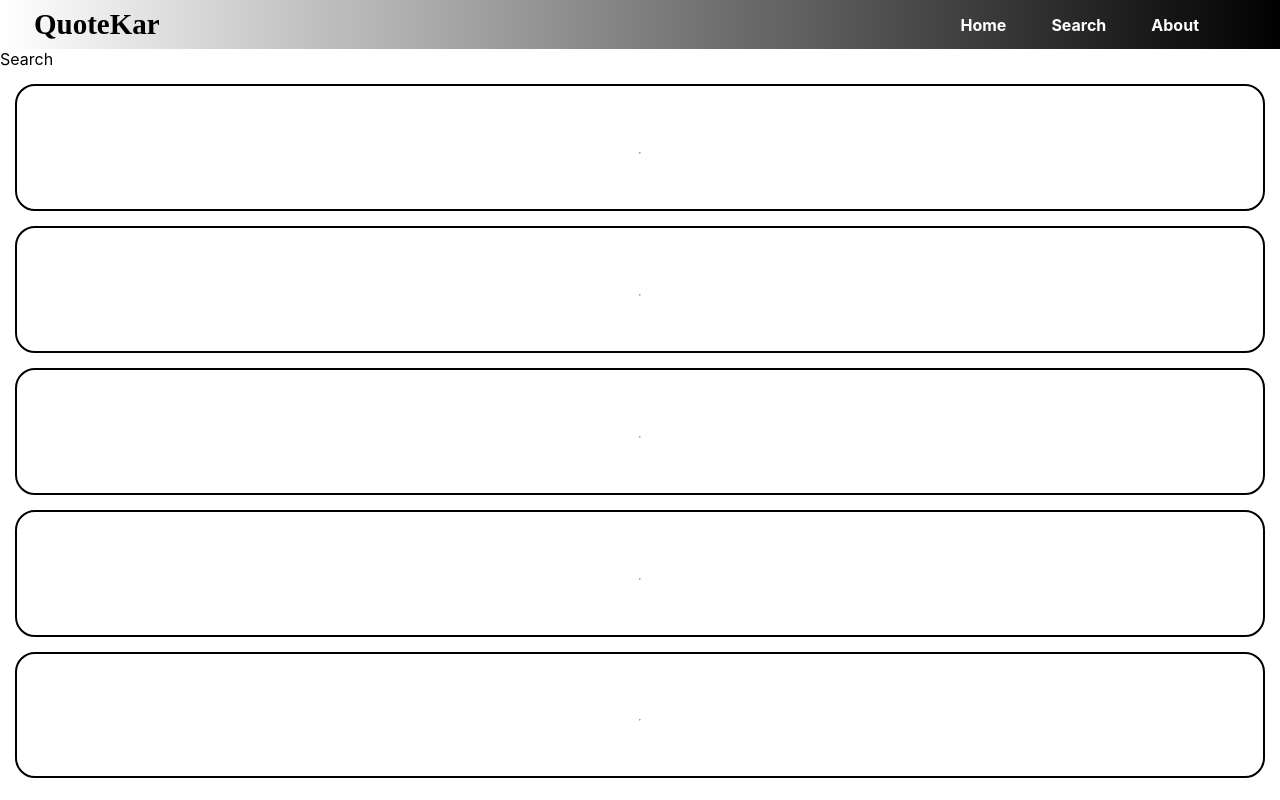
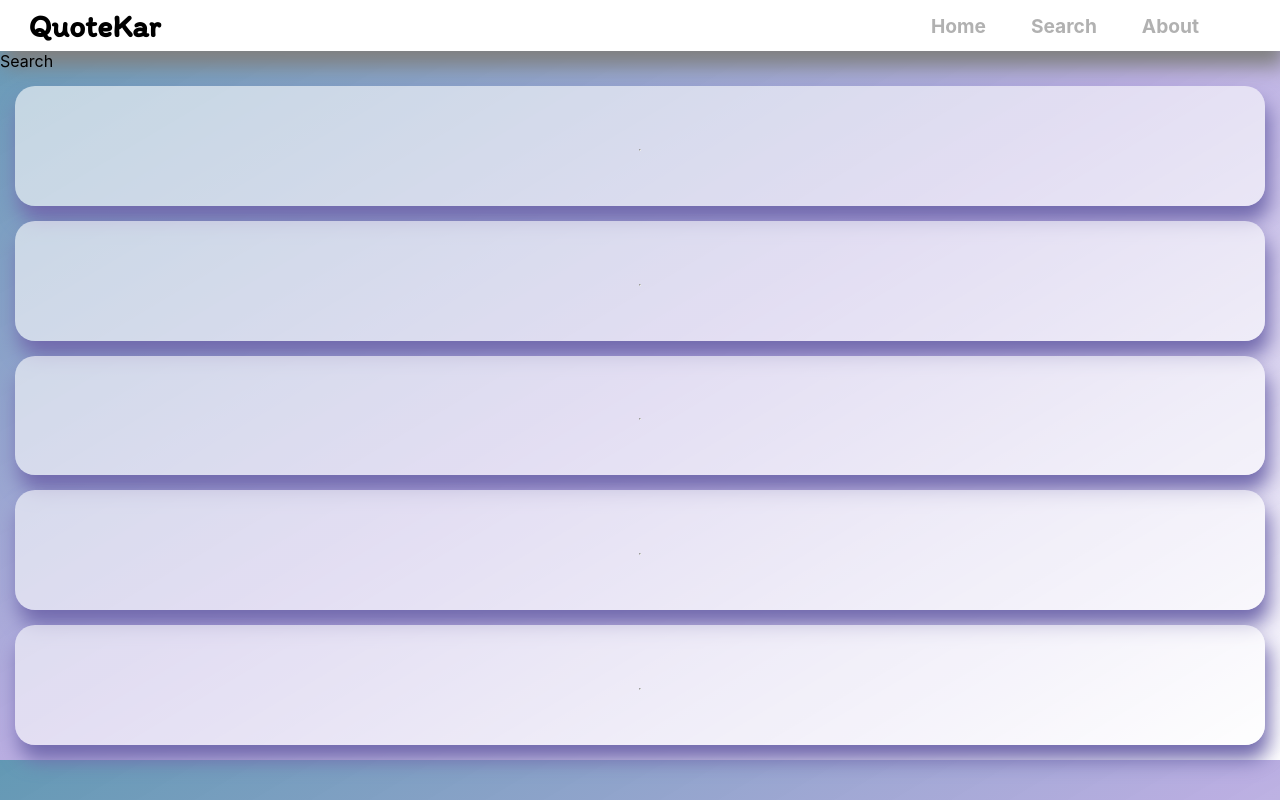
Before and after one commit to i-m-sonu/QuoteKar, a React (Create React App) app: page /Search in a window 1280 px wide. Built offline with nearby package versions, Linux system fonts and the light colour scheme.

Commit message:
homepage work in progress

```diff
--- a/src/App.css
+++ b/src/App.css
@@ -9,3 +9,7 @@ a{
     color:black;
     text-decoration: none;
 }
+body{
+    background-image: url("../247-600x300.jpg");
+    background-attachment: fixed;
+}
--- a/src/App.js
+++ b/src/App.js
@@ -14,7 +14,6 @@ function App() {
         <Route exact path="/About" Component={About} />
         <Route exact path="/Search" Component={Search} />
       </Routes>
-
     </>
   );
 }
--- a/src/components/Card.jsx
+++ b/src/components/Card.jsx
@@ -6,7 +6,7 @@ const Card = (props) => {
     <>
 
       <div className="card">
-        <h1 className="quote">{props.main}</h1>
+        <h2 className="quote">{props.main}</h2>
         <hr className="hr" />
         <p className="author">{props.author}</p>
       </div>
--- a/src/components/Homepage.jsx
+++ b/src/components/Homepage.jsx
@@ -6,28 +6,44 @@ import "../css/homepage.css";
 
 const Home = () => {
   const [val, func] = useState([]);
-  // const apiurl = "https://dummyjson.com/quotes?limit=50";
-  let apiurl ="https://api.quotable.io/quotes/random?limit=40";
-  // const apiurl = "https://zenquotes.io/api/quotes";
-  const api = async (url) => {
-    const apidata = await fetch(url);
-    const data = await apidata.json();
-    console.log(data);
-    func(data);
-  };
+  // // const apiurl = "https://dummyjson.com/quotes?limit=50";
+  // let apiurl ="https://api.quotable.io/quotes/random?limit=40";
+  // // const apiurl = "https://zenquotes.io/api/quotes";
+  // const api = async (url) => {
+  //   const apidata = await fetch(url);
+  //   const data = await apidata.json();
+  //   console.log(data);
+  //   func(data);
+  // };
   useEffect(() => {
-    api(apiurl);
-    // console.log(file2);
-    // func(file2);
+    // api(apiurl);
+    console.log(file2);
+    func(file2);
   }, []);
+  // const handleClick = ()=>{
+  //     document.getElementById("").style.backgroundColor = ""
+  // }
   return (
     <>
       {/* <img className="img" src={Img} alt="" /> */}
+     <div className="new">
+
+      <div className="container">
+        <h1 className="text">QuoteKar.</h1>
+
+      </div>
+     </div>
+
       <div className="cardd">
         {val.map((quote, index) => (
           <Card key={index} main={quote.content} author={quote.author} />
         ))}
       </div>
+
+      <div className="footer">
+        <div className="created">created by sonu</div>
+      </div>
+
     </>
   );
 };
--- a/src/css/Card.css
+++ b/src/css/Card.css
@@ -1,11 +1,21 @@
-
+@import url('https://fonts.googleapis.com/css2?family=Itim&display=swap');
 .card{
     margin: 15px;
     padding: 15px;
     display: flex;
     flex-direction: column;
     justify-content: center;
+    font-family: itim,cursive;
   align-items: center;
-  border: 2px solid black;
+  /* border: 1px solid black; */
   border-radius: 20px;
+  background: rgba(255, 255, 255, 0.594);
+  box-shadow: 4px 15px 20px rgb(113, 105, 173);
+  /* background-image: url('/247-600x300.jpg');
+  background-repeat: no-repeat;
+  background-size: cover; */
+  transition: .3s;
 }
+.card:hover{
+  filter:drop-shadow(0px 0px 10px rgb(136, 86, 253))
+}
--- a/src/css/Navbar.css
+++ b/src/css/Navbar.css
@@ -1,11 +1,10 @@
 .head {
     /* background-color: rgba(127, 255, 212, 0.198); */
-    background: linear-gradient(to left, black,rgba(255, 255, 255, 0.402));
+    background: white;
     display: flex;
     justify-content: space-between;
     align-items: center;
-
-
+    box-shadow: 4px 15px 20px grey;
 }
 
 .nav {
@@ -16,6 +15,7 @@
     float: right;
     color: white;
     margin-right: 45px;
+    font-size: larger;
 }
 
 
@@ -29,12 +29,29 @@
 .head h3 {
     font-size: 29px;
     margin-left: 34px;
-    font-family: cursive;
+    font-family: Itim,cursive;
     padding: 0px;
     margin-top: 8px;
     margin-bottom: 8px;
+    user-select: none;
+    animation: name 3s  infinite alternate ;
 }
+@keyframes name {
+    0%{
+        transform: scale(1);
+    }
+    50%{
+        transform: scale(1.15);
+    }
+    100%{
+        transform: scale(1);
+    }
 
+}
 .nav strong{
-    color: white;
+    color: rgb(177, 177, 177);
+    transition: .1s;
 }
+.nav  :hover{
+    color: rgb(1, 1, 1);
+}
--- a/src/css/homepage.css
+++ b/src/css/homepage.css
@@ -1,8 +1,117 @@
-.cardd{
+body{
+  /* background-image: url('https://picsum.photos/600/300'); */
+  background-image: url('/247-600x300.jpg');
+  background-repeat: no-repeat;
+  background-size: cover;
+  background-position: center;
+  background: linear-gradient(to bottom right,rgba(12, 96, 138, 0.644),rgba(131, 110, 202, 0.556),rgba(255, 255, 255, 0.378));
+
+
+}
+
+.cardd {
   display: grid;
   /* flex-direction: row; */
   grid-template-columns: auto auto auto;
   padding: 20px;
+  user-select: none;
+
 
 
 }
+
+.new {
+  display: flex;
+  justify-content: center;
+  align-items: center;
+}
+
+.container {
+  margin-top: 50px;
+  padding: 100px;
+
+  display: inline-block;
+  animation: circlebr 10s infinite alternate;
+  box-shadow: 4px 5px 20px grey;
+}
+
+@keyframes circlebr {
+  0% {
+    background: linear-gradient(90deg, rgba(238, 130, 238, 0.51) 0%, rgba(0, 208, 255, 0.509) 100%);
+    border-radius: 30% 70% 70% 30% / 30% 30% 70% 70%;
+  }
+
+  25% {
+    background: linear-gradient(90deg, rgba(238, 130, 238, 0.483) 0%, rgba(0, 208, 255, 0.505) 100%);
+    border-radius: 30% 70% 27% 73% / 72% 52% 48% 28%;
+  }
+
+  50% {
+    background: linear-gradient(90deg, rgba(238, 130, 238, 0.475) 0%, rgba(0, 208, 255, 0.428) 100%);
+    border-radius: 61% 39% 42% 58% / 55% 23% 77% 45%;
+  }
+
+  75% {
+    background: linear-gradient(90deg, rgba(238, 130, 238, 0.42) 0%, rgba(0, 208, 255, 0.445) 100%);
+    border-radius: 13% 87% 14% 86% / 89% 19% 81% 11%;
+  }
+
+  100% {
+    background: linear-gradient(90deg, rgba(238, 130, 238, 0.428) 0%, rgba(0, 208, 255, 0.448) 100%);
+    border-radius: 30% 70% 70% 30% / 30% 30% 70% 70%;
+  }
+}
+
+
+
+.text {
+
+  font-size: 5em;
+  letter-spacing: 5px;
+  font-family: monospace;
+  position: relative;
+  border-right: 5px solid;
+  width: 100%;
+  white-space: nowrap;
+  overflow: hidden;
+  animation: typing 5s steps(9, end) infinite alternate, cursor .4s infinite alternate;
+  user-select: none;
+}
+
+
+@keyframes cursor {
+  50% {
+    border-color: transparent;
+
+
+  }
+
+}
+
+@keyframes typing {
+
+  from {
+    width: 0;
+  }
+
+  to {
+
+    width: 100%;
+  }
+}
+
+.footer{
+  background-color: black;
+
+}
+.created{
+  color: rgba(240, 248, 255, 0.827);
+  text-transform: capitalize;
+  display: flex;
+  justify-content: center;
+  align-items: center;
+  padding: 20px;
+
+  font-family: 'Segoe UI', Tahoma, Geneva, Verdana, sans-serif;
+
+}
```
Also changed, not shown: 247-600x300.jpg (added), public/247-600x300.jpg (added), src/css/test.txt (added).
